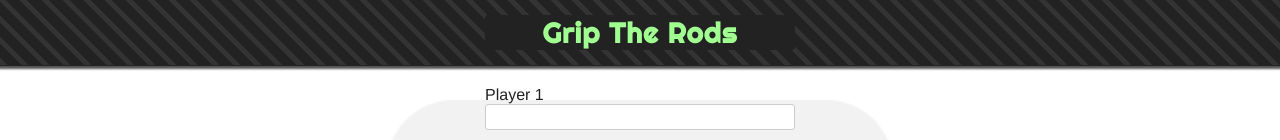
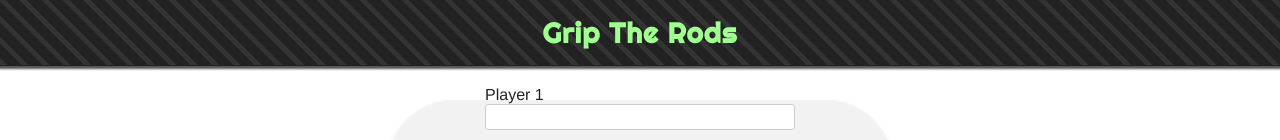
Before and after one commit to benjaminkent/team-generator, a Vue app: page / in a window 1280 px wide. Shown: the top 140 px of the page. Built offline with nearby package versions, Linux system fonts and the light colour scheme.

Commit message:
remove background from h1 in header

```diff
--- a/src/views/Home.vue
+++ b/src/views/Home.vue
@@ -174,7 +174,6 @@
     border-radius: 3px;
     letter-spacing: 1px;
     font-family: 'Righteous', cursive;
-    background-color: #222;
   }
 }
 
```
